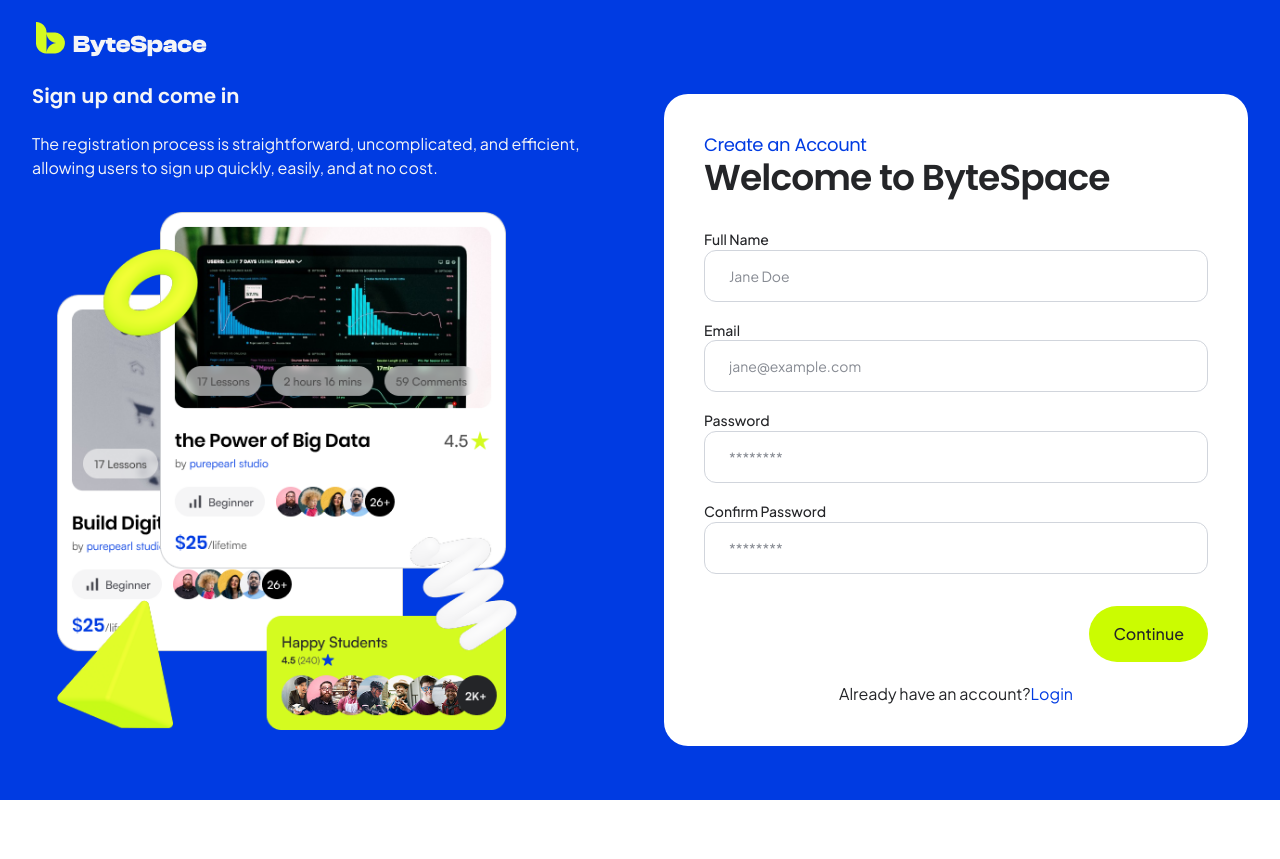
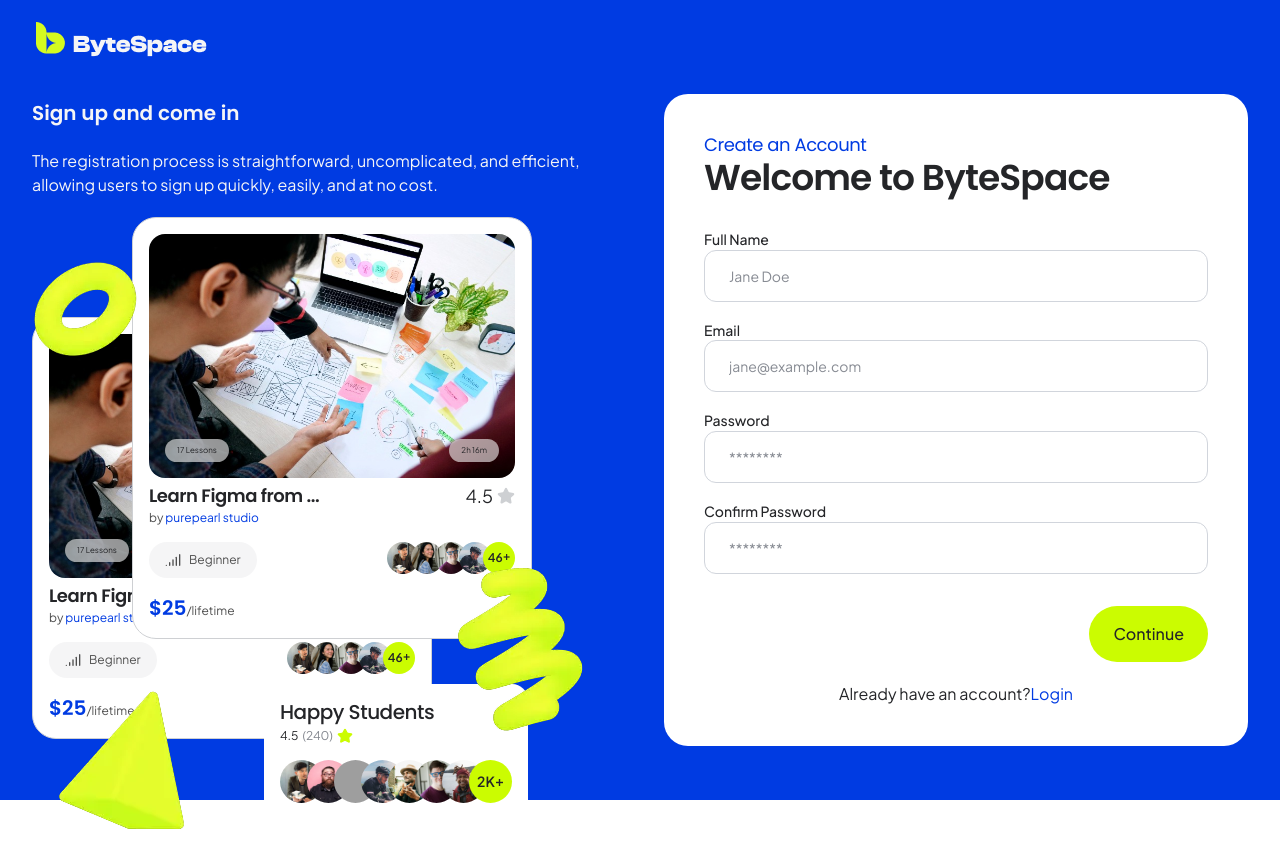
Before and after one commit to MahmudaJahan99/Byte-Space, a React (Vite) app: page /signup in a window 1280 px wide. Before the commit the page ends 800 px from the top, so only its background shows below. Built offline with nearby package versions, Linux system fonts and the light colour scheme; grey boxes are pictures that could not be loaded.

Commit message:
refactor: add auth form reusable decoration component

```diff
--- /dev/null
+++ b/src/components/AuthForm/AuthDecoration.tsx
@@ -0,0 +1,57 @@
+import DemoCourseCard from "../../ui/feature-cards/DemoCourseCard";
+import yellowRing from "../../assets/decorations/Yellow Ring 2.webp";
+import yellowSquiggle from "../../assets/decorations/Yellow Squiggle 2.webp";
+import yellowCone from "../../assets/decorations/Yellow Cone.webp";
+import HappyStudentsCard from "../../ui/feature-cards/HappyStudentsCard";
+
+interface AuthDecorationProps {
+  title: string;
+  subtitle: string;
+}
+
+const AuthDecoration = ({ title, subtitle }: AuthDecorationProps) => {
+  return (
+    <section
+      aria-labelledby="login-promo-title"
+      className="hidden flex-col justify-center lg:flex"
+    >
+      <div className="max-w-xl">
+        <div className="text-lightest-gray">
+          <h1 id="login-promo-title" className="text-xl">
+            {title}
+          </h1>
+
+          <p>{subtitle}</p>
+        </div>
+
+        <div className="relative mt-20 xl:mt-30">
+          <div className="relative z-0">
+            <DemoCourseCard />
+          </div>
+
+          <div className="absolute -top-15 left-15 xl:-top-25 xl:left-25 z-0">
+            <DemoCourseCard />
+          </div>
+
+          <div className="absolute right-20 -bottom-20 text-dark-gray hidden xl:flex z-0">
+            <HappyStudentsCard />
+          </div>
+
+          <div className="absolute -top-20 -left-5 z-10">
+            <img src={yellowRing} alt="" />
+          </div>
+
+          <div className="absolute -right-15 -bottom-15 xl:-right-5 xl:-bottom-5 z-10">
+            <img src={yellowSquiggle} alt="" />
+          </div>
+
+          <div className="absolute -bottom-30 z-10">
+            <img src={yellowCone} alt="" />
+          </div>
+        </div>
+      </div>
+    </section>
+  );
+};
+
+export default AuthDecoration;
--- a/src/pages/Login.tsx
+++ b/src/pages/Login.tsx
@@ -1,7 +1,7 @@
 import { useEffect, useState } from "react";
 import Logo from "../ui/Logo";
-import loginSignup from "../assets/login-signup.png";
 import AuthForm from "../components/AuthForm/AuthForm";
+import AuthDecoration from "../components/AuthForm/AuthDecoration";
 
 const Login = () => {
   const [isScrolled, setIsScrolled] = useState(false);
@@ -35,33 +35,19 @@
         </div>
       </nav>
 
-      <main className="mx-auto grid min-h-screen max-w-7xl items-stretch px-4 pt-20 pb-10 md:grid-cols-2 md:gap-12 md:px-8">
+      <main className="mx-auto grid min-h-screen max-w-7xl items-stretch px-4 pt-20 pb-10 lg:grid-cols-2 lg:gap-12 lg:px-8 overflow-hidden">
         {/* Promotional content */}
-        <section
-          aria-labelledby="login-promo-title"
-          className="hidden flex-col justify-center text-lightest-gray md:flex"
-        >
-          <div className="max-w-xl">
-            <h1 id="login-promo-title" className="text-xl">
-              Sign in with ease
-            </h1>
-
-            <p>
-              Experience a seamless and efficient sign-in process that grants
-              you instant access to a world of knowledge.
-            </p>
-
-            <img
-              src={loginSignup}
-              alt=""
-              aria-hidden="true"
-              className="mt-8 w-full max-w-lg object-contain"
-            />
-          </div>
-        </section>
+        <AuthDecoration
+          title="Sign in with ease"
+          subtitle="Experience a seamless and efficient sign-in process that grants
+              you instant access to a world of knowledge."
+        />
 
         {/* Form */}
-        <section aria-label="Sign in form" className="flex items-center">
+        <section
+          aria-label="Sign in form"
+          className="flex items-center justify-center md:mx-auto md:w-full md:max-w-xl lg:max-w-none"
+        >
           <AuthForm
             title="Sign In"
             subtitle="Welcome Back"
--- a/src/pages/Signup.tsx
+++ b/src/pages/Signup.tsx
@@ -1,7 +1,7 @@
 import { useEffect, useState } from "react";
 import Logo from "../ui/Logo";
-import loginSignup from "../assets/login-signup.png";
 import AuthForm from "../components/AuthForm/AuthForm";
+import AuthDecoration from "../components/AuthForm/AuthDecoration";
 
 const Signup = () => {
   const [isScrolled, setIsScrolled] = useState(false);
@@ -35,34 +35,20 @@
         </div>
       </nav>
 
-      <main className="mx-auto grid min-h-screen max-w-7xl items-stretch px-4 pt-20 pb-10 md:grid-cols-2 md:gap-12 md:px-8">
+      <main className="mx-auto grid min-h-screen max-w-7xl items-stretch px-4 pt-20 pb-10 lg:grid-cols-2 lg:gap-12 lg:px-8">
         {/* Promotional content */}
-        <section
-          aria-labelledby="signup-promo-title"
-          className="hidden flex-col justify-center text-lightest-gray md:flex"
-        >
-          <div className="max-w-xl">
-            <h1 id="signup-promo-title" className="text-xl">
-              Sign up and come in
-            </h1>
-
-            <p>
-              The registration process is straightforward, uncomplicated, and
+        <AuthDecoration
+          title="Sign up and come in"
+          subtitle="The registration process is straightforward, uncomplicated, and
               efficient, allowing users to sign up quickly, easily, and at no
-              cost.
-            </p>
-
-            <img
-              src={loginSignup}
-              alt=""
-              aria-hidden="true"
-              className="mt-8 w-full max-w-lg object-contain"
-            />
-          </div>
-        </section>
+              cost."
+        />
 
         {/* Form */}
-        <section aria-label="Create account form" className="flex items-center">
+        <section
+          aria-label="Create account form"
+          className="flex items-center justify-center md:mx-auto md:w-full md:max-w-xl lg:max-w-none"
+        >
           <AuthForm
             title="Create an Account"
             subtitle="Welcome to ByteSpace"
```
Also changed, not shown: src/assets/decorations/Yellow Ring 2.webp (added), src/assets/login-signup.png (deleted).
